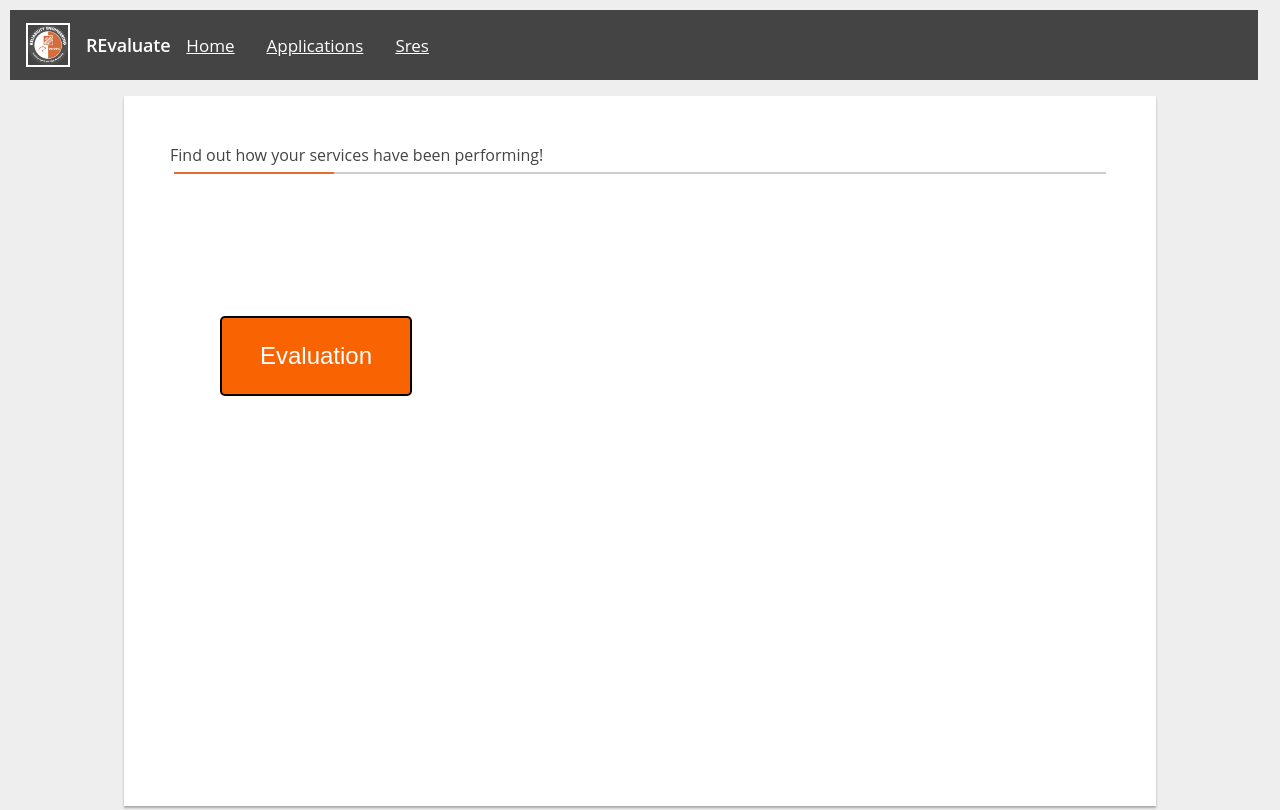
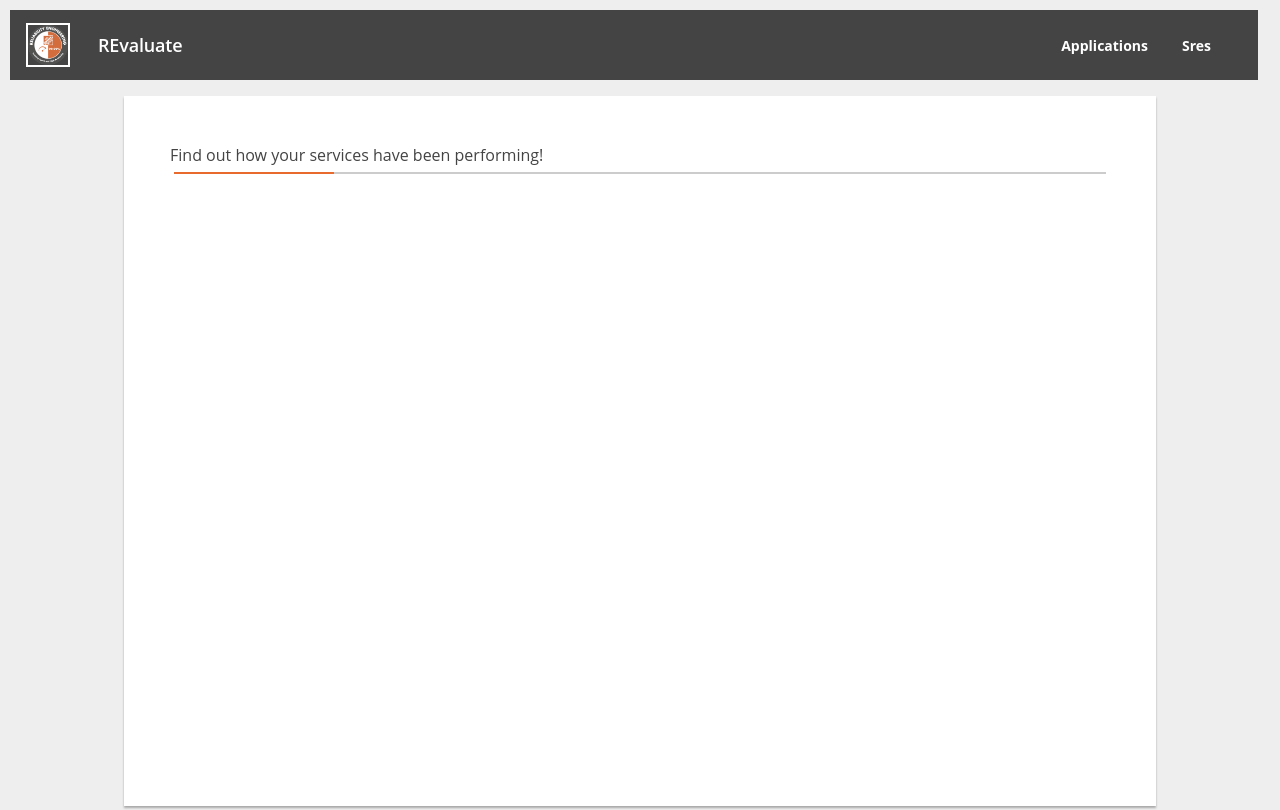
Before and after one commit to goodjen/cicd-test2, a React (Create React App) app: page / in a window 1280 px wide. Built offline with nearby package versions, Linux system fonts and the light colour scheme.

Commit message:
navbar functional, stylish, and made old tool obsolete

```diff
--- a/src/app.css
+++ b/src/app.css
@@ -46,7 +46,6 @@
   align-items: center;
   background-color: #f0f0f0;
   display: flex;
-  flex-direction: row;
   height: 10vh;
   width: 100vw;
 }
@@ -62,25 +61,29 @@
   background-color: #444444;
   color: #ffffff;
   display: flex;
-  flex-direction: row;
   height: 70px;
   width: 97.5vw;
 }
 
 .topnav a{
-  float: right;
   color: #ffffff;
   text-align: center;
-  padding: 14px 16px;
-  font-size: 17px;
+  padding: 14px 12px;
+  text-decoration: none;
 }
 .topnav a:hover{
   background-color: #444444;
-  color: #7f7f7f;
+  color: #E86B2D;
 }
 .topnav a:active{
   background-color:#444444;
-  color: #E86B2D;
+  color: #7f7f7f;
+}
+.push{
+  margin-left: auto;
+}
+.from-end{
+  margin-right: 30px;
 }
 
 .page {
@@ -134,8 +137,18 @@ h1 {
   line-height: normal;
 }
 h2{
-  margin:0;
-  padding:0;
+  margin: 0;
+  padding: 30px;
+  font-family: 'Open Sans';
+  color: #444444;
+  font-weight: 400;
+  font-size: 16px;
+  line-height: 26px;
+}
+h3{
+  margin: 5px;
+  font-family: 'Open Sans';
+  font-size: 14px;
 }
 
 h4{
@@ -145,6 +158,7 @@ h4{
   font-size: 18px;
   letter-spacing: -0.01em;
   line-height: normal;
+  margin:0px;
 }
 
 .box{
@@ -185,16 +199,6 @@ td{
   padding:3px;
 }
 
-h2{
-  margin: 0;
-  padding: 30px;
-  font-family: 'Open Sans';
-  color: #444444;
-  font-weight: 400;
-  font-size: 16px;
-  line-height: 26px;
-}
-
 button {
   border-radius: 5px;
   border-style: double;
--- a/src/app.jsx
+++ b/src/app.jsx
@@ -3,7 +3,6 @@ import { Router, Route } from 'react-router-dom';
 import history from './history';
 import Header from './components/component-header';
 import PageHome from './routes/home/component-page-home';
-import ScorePage from './routes/scorePage/component-page-scorePage';
 import healthPage from './routes/health/health-page';
 import appPage from './routes/applications/app-page';
 import sresPage from './routes/sres/sres-page';
@@ -16,7 +15,6 @@ const App = () => (
               <Header />
         <div className="route">
             <Route exact path="/" component={PageHome} />
-            <Route exact path="/score" component={ScorePage}/>
             <Route exact path="/health" component={healthPage}/>
             <Route exact path="/applications" component={appPage}/>
             <Route exact path="/sres" component={sresPage}/>
--- a/src/components/component-header.jsx
+++ b/src/components/component-header.jsx
@@ -5,10 +5,13 @@ import '../app.css';
 const Header = () => (
   <div className="topnav">
       <img alt="" src={Logo} className="app-logo" />
-      <h4>REvaluate</h4>
-        <a class="active" href="/">Home</a>
-         <a href="applications">Applications</a>
-         <a href="sres">Sres</a>
+      <h4><a className="active topnav-title" href="/">REvaluate</a></h4>
+      <div className="push">
+          <h3><a href="applications">Applications</a></h3>
+      </div>
+      <div className="from-end">
+      <h3><a href="sres">Sres</a></h3>
+      </div>
   </div>
 
 );
--- a/src/routes/home/component-page-home.jsx
+++ b/src/routes/home/component-page-home.jsx
@@ -1,12 +1,10 @@
 import React from 'react';
-import ScoreButton from './components/component-button-scores';
 
 const PageHome = () => (
   <div className="page">
     <div className="page-content column align-center box">
         <h2>Find out how your services have been performing! <hr />
         </h2>
-      <ScoreButton />
     </div>
   </div>
 );
--- a/src/routes/home/components/component-button-scores.jsx
+++ /dev/null
@@ -1,12 +0,0 @@
-import React from 'react';
-import history from '../../../history';
-
-export default () => (
-    <button
-        className="button-colors-primary button-placement"
-        style={{ marginBottom: '3vh' }}
-        onClick={() => { history.push('/score'); }}
-    >
-        Evaluation
-    </button>
-);
--- a/src/routes/scorePage/component-page-scorePage.jsx
+++ /dev/null
@@ -1,44 +0,0 @@
-import React, { Component } from 'react';
-
-class ScorePage extends Component {
-    render() {
-        return (
-            <div className="page">
-                <div className="page-content box">
-                    <h2 >Evaluation<hr /></h2>
-
-                    <div className="row align-center" style={{height: '20vh'}}>
-                        <table>
-                            <thead>
-                                <tr>
-                                    <th>Service</th>
-                                    <th>Last Update</th>
-                                    <th>Score</th>
-                                </tr>
-                            </thead>
-                            <tbody>
-                                <tr>
-                                    <td>Checkout</td>
-                                    <td>5.24.18</td>
-                                    <td>92%</td>
-                                </tr>
-                                <tr>
-                                    <td>Cart</td>
-                                    <td>5.3.18</td>
-                                    <td>83%</td>
-                                </tr>
-                                <tr>
-                                    <td>Image Loading</td>
-                                    <td>4.24.18</td>
-                                    <td>60%</td>
-                            </tr>
-                            </tbody>
-                        </table>
-                    </div>
-                </div>
-            </div>
-        );
-    }
-}
-
-export default ScorePage;
```
